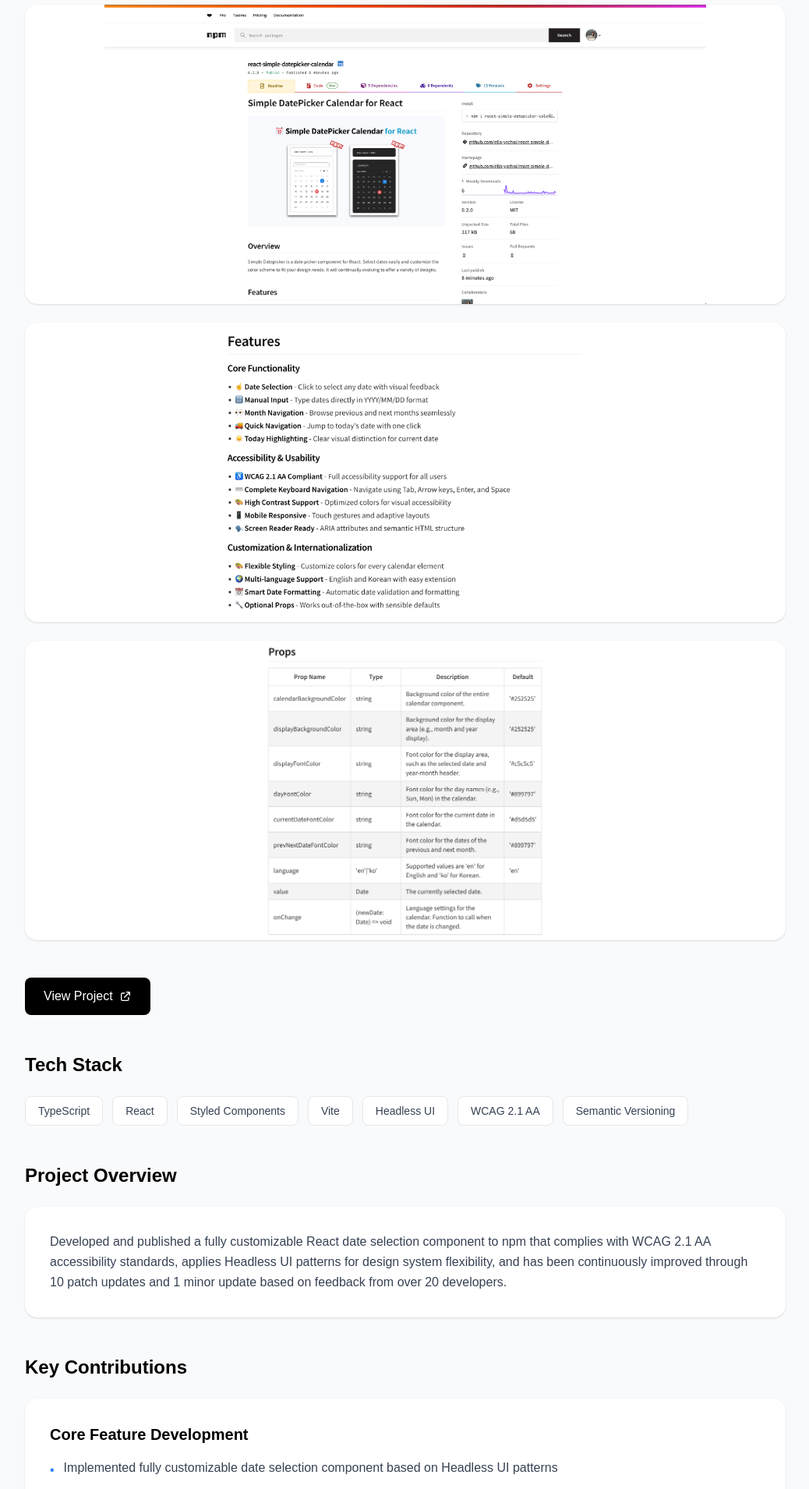
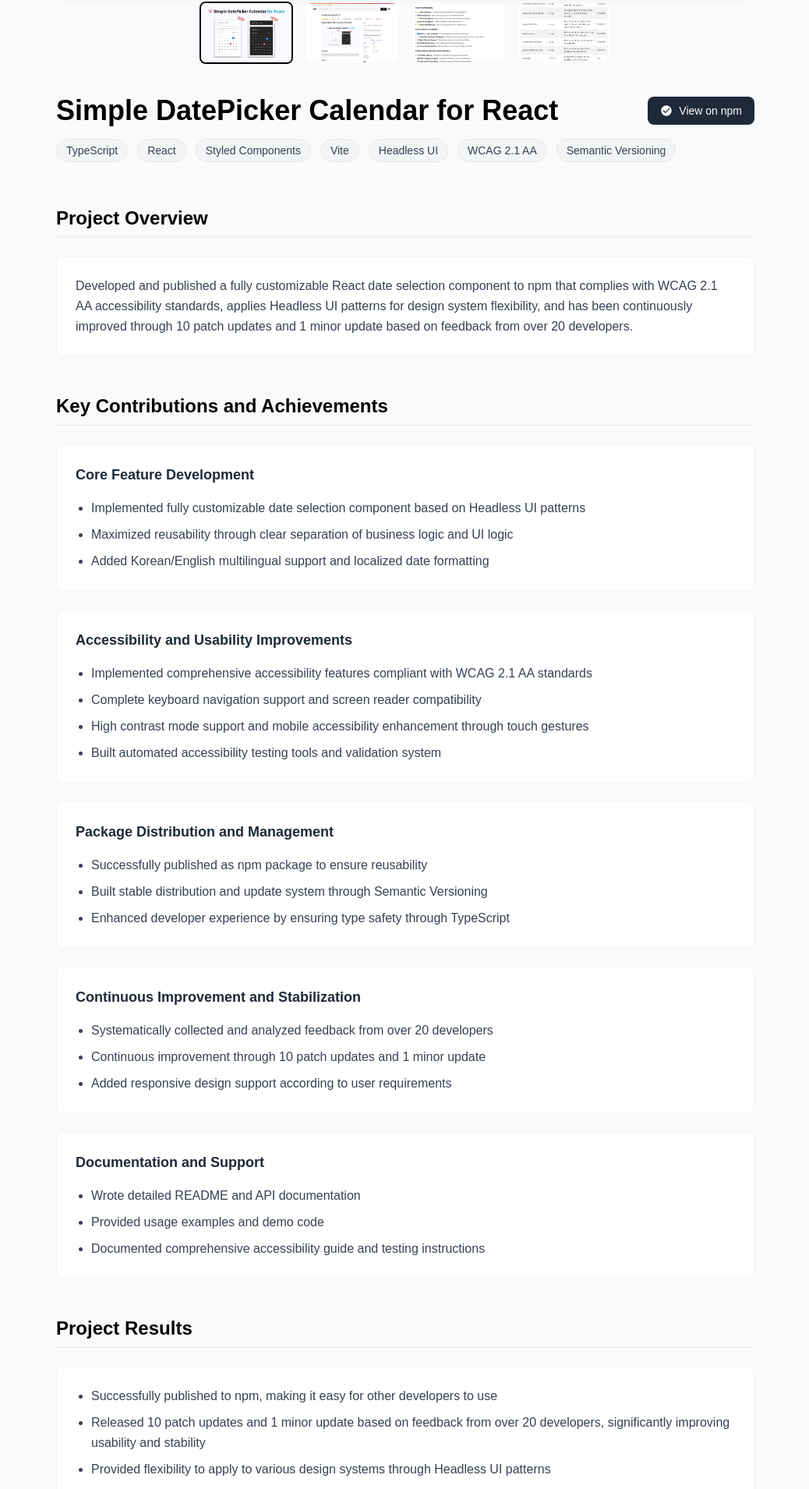
Before and after one commit to ella-yschoi/ella-yschoi.github.io, a Next.js app: page /projects/datepicker-calendar in a window 1280 px wide. Shown: the part 558-2468 px from the top of the page at 78% size, without its empty margins (120-1158 px from the left). Built offline with nearby package versions, Linux system fonts and the light colour scheme.

Commit message:
refactor: Revise ProjectDetailPage layout and styling for improved user experience and visual consistency

```diff
--- a/src/app/projects/[slug]/page.tsx
+++ b/src/app/projects/[slug]/page.tsx
@@ -253,87 +253,108 @@ export default function ProjectDetailPage({ params }: Props) {
 
   if (!project) {
     return (
-      <section className='py-16 w-full bg-gray-50 min-h-screen' data-scrollable>
-        <div className='max-w-5xl mx-auto px-4 md:px-6'>
-          <div className='pt-8'>
+      <section
+        className='py-16 px-4 w-full bg-gray-50 min-h-screen'
+        data-scrollable
+      >
+        <div className='max-w-4xl mx-auto'>
           <h1 className='text-3xl font-bold mb-6 text-black'>
             Project Not Found
           </h1>
-            <p className='text-lg text-gray-700'>
-              The project you're looking for doesn't exist.
-            </p>
-          </div>
+          <p className='text-gray-600'>The requested project does not exist.</p>
         </div>
       </section>
     );
   }
 
   return (
-    <section className='py-16 w-full bg-gray-50 min-h-screen' data-scrollable>
-      <div className='max-w-5xl mx-auto px-4 md:px-6'>
-        <div className='pt-8'>
-          <h1 className='text-3xl font-bold mb-6 text-black'>
-            {project.title}
-          </h1>
-          {project.subtitle && (
-            <p className='text-gray-600 mb-8 italic'>{project.subtitle}</p>
-          )}
+    <section
+      className='py-16 px-4 w-full bg-gray-50 min-h-screen'
+      data-scrollable
+    >
+      <div className='max-w-4xl mx-auto'>
+        {/* Image Section */}
+        <div className='mb-10'>
+          <div className='rounded-xl overflow-hidden bg-white flex items-center justify-center shadow-lg mb-4 min-h-[240px] md:min-h-[480px]'>
+            <Image
+              src={mainImage}
+              alt={project.title + ' main screenshot'}
+              width={800}
+              height={480}
+              className='object-contain w-full h-[240px] md:h-[480px]'
+              priority
+            />
           </div>
-
-        {/* Project Images */}
-        <div className='mb-12'>
-          <div className='grid gap-6'>
-            {project.images.map((image, index) => (
-              <div
-                key={index}
-                className='relative w-full h-64 md:h-80 lg:h-96 bg-white rounded-2xl shadow overflow-hidden'
+          <div className='flex gap-2 md:gap-4 justify-center flex-wrap md:flex-nowrap'>
+            {project.images.map((img, idx) => (
+              <button
+                key={img}
+                onClick={() => setMainImage(img)}
+                className={`rounded-lg overflow-hidden border-2 ${
+                  mainImage === img ? 'border-black' : 'border-transparent'
+                } focus:outline-none`}
+                style={{ width: 120, height: 80 }}
+                aria-label={`View screenshot ${idx + 1}`}
               >
                 <Image
-                  src={image}
-                  alt={`${project.title} screenshot ${index + 1}`}
-                  fill
-                  className='object-contain'
+                  src={img}
+                  alt={project.title + ' thumbnail ' + (idx + 1)}
+                  width={120}
+                  height={80}
+                  className='object-cover w-full h-full'
                 />
-              </div>
+              </button>
             ))}
           </div>
         </div>
 
-        {/* Project URL */}
+        {/* Title, Info, Tags */}
+        <div className='mb-14'>
+          <div className='flex flex-col md:flex-row md:items-center md:justify-between mt-10 mb-4 gap-4'>
+            <h1 className='text-3xl md:text-4xl font-bold text-black break-words'>
+              {project.title}
+            </h1>
             {project.projectURL && (
-          <div className='mb-12'>
               <a
                 href={project.projectURL}
                 target='_blank'
                 rel='noopener noreferrer'
-              className='inline-flex items-center gap-2 px-6 py-3 bg-black text-white rounded-lg hover:bg-gray-800 transition-colors'
+                className='inline-flex items-center gap-2 px-4 py-2 bg-gray-800 text-white rounded-lg hover:bg-gray-700 transition-colors duration-200 font-medium text-sm'
+                aria-label='View on npm'
               >
-              View Project
                 <svg
-                className='w-4 h-4'
-                fill='none'
-                stroke='currentColor'
+                  width='16'
+                  height='16'
                   viewBox='0 0 24 24'
+                  fill='currentColor'
+                  className='flex-shrink-0'
+                  aria-hidden='true'
                 >
-                <path
-                  strokeLinecap='round'
-                  strokeLinejoin='round'
-                  strokeWidth={2}
-                  d='M10 6H6a2 2 0 00-2 2v10a2 2 0 002 2h10a2 2 0 002-2v-4M14 4h6m0 0v6m0-6L10 14'
+                  <path d='M12 2C6.48 2 2 6.48 2 12s4.48 10 10 10 10-4.48 10-10S17.52 2 12 2zm-2 15l-5-5 1.41-1.41L10 14.17l7.59-7.59L19 8l-9 9z' />
+                </svg>
+                View on npm
+              </a>
+            )}
+          </div>
+          {project.subtitle && (
+            <div className='flex items-center gap-2 mb-4'>
+              <Image
+                src='/info.svg'
+                alt='Information'
+                width={16}
+                height={16}
+                aria-hidden='true'
               />
-              </svg>
-            </a>
+              <p className='text-sm text-gray-500'>{project.subtitle}</p>
             </div>
           )}
-
-        {/* Tech Stack */}
-        <div className='mb-12'>
-          <h2 className='text-2xl font-bold mb-6 text-black'>Tech Stack</h2>
-          <div className='flex flex-wrap gap-3'>
+          <div className='flex flex-wrap gap-2 md:gap-3 mb-6'>
             {project.tech.map((tech) => (
               <span
                 key={tech}
-                className='px-4 py-2 bg-white text-gray-700 rounded-lg border border-gray-200 text-sm font-medium'
+                className='px-3 py-1 bg-gray-100 text-gray-700 rounded-full text-sm font-medium border border-gray-200'
+                tabIndex={0}
+                aria-label={tech}
               >
                 {tech}
               </span>
@@ -341,64 +362,65 @@ export default function ProjectDetailPage({ params }: Props) {
           </div>
         </div>
 
-        {/* Project Overview */}
-        <div className='mb-12'>
-          <h2 className='text-2xl font-bold mb-6 text-black'>
+        {/* Main Content Sections */}
+        <div className='space-y-12'>
+          <section>
+            <h2 className='text-2xl font-bold mb-6 text-black border-b border-gray-200 pb-2'>
               {project.overview.title}
             </h2>
-          <div className='bg-white rounded-2xl shadow p-8'>
-            {project.overview.content.map((paragraph, index) => (
+            <div className='bg-white rounded-lg p-6 border border-gray-100'>
+              <div className='space-y-3'>
+                {project.overview.content.map((content, index) => (
                   <p
                     key={index}
-                className='text-gray-700 leading-relaxed mb-4 last:mb-0'
+                    className='text-gray-700 text-base leading-relaxed'
                   >
-                {paragraph}
+                    {content}
                   </p>
                 ))}
               </div>
             </div>
+          </section>
 
-        {/* Contributions */}
-        <div className='mb-12'>
-          <h2 className='text-2xl font-bold mb-6 text-black'>
-            Key Contributions
+          <section>
+            <h2 className='text-2xl font-bold mb-6 text-black border-b border-gray-200 pb-2'>
+              Key Contributions and Achievements
             </h2>
-          <div className='space-y-8'>
+            <div className='space-y-6'>
               {project.contributions.map((contribution, index) => (
-              <div key={index} className='bg-white rounded-2xl shadow p-8'>
-                <h3 className='text-xl font-semibold mb-4 text-black'>
+                <div
+                  key={index}
+                  className='bg-white rounded-lg p-6 border border-gray-100'
+                >
+                  <h3 className='text-lg font-semibold text-gray-800 mb-4'>
                     {contribution.category}
                   </h3>
-                <ul className='space-y-3'>
+                  <ul className='list-disc pl-5 text-gray-700 text-base space-y-2'>
                     {contribution.items.map((item, itemIndex) => (
-                    <li key={itemIndex} className='flex items-start gap-3'>
-                      <span className='text-blue-500 mt-1'>•</span>
-                      <span className='text-gray-700 leading-relaxed'>
-                        {item}
-                      </span>
+                      <li key={itemIndex} className='leading-relaxed'>
+                        {item.replace(/\*\*/g, '')}
                       </li>
                     ))}
                   </ul>
                 </div>
               ))}
             </div>
-        </div>
+          </section>
 
-        {/* Project Results */}
-        <div className='mb-12'>
-          <h2 className='text-2xl font-bold mb-6 text-black'>
+          <section>
+            <h2 className='text-2xl font-bold mb-6 text-black border-b border-gray-200 pb-2'>
               {project.result.title}
             </h2>
-          <div className='bg-white rounded-2xl shadow p-8'>
-            {project.result.content.map((paragraph, index) => (
-              <p
-                key={index}
-                className='text-gray-700 leading-relaxed mb-4 last:mb-0'
-              >
-                {paragraph}
-              </p>
+            <div className='bg-white rounded-lg p-6 border border-gray-100'>
+              <ul className='list-disc pl-5 text-gray-700 text-base space-y-2'>
+                {project.result.content.map((content, index) => (
+                  <li key={index} className='leading-relaxed'>
+                    {content.replace(/\*\*/g, '')}
+                  </li>
                 ))}
+              </ul>
             </div>
+          </section>
         </div>
       </div>
     </section>
```
Lines whose indentation alone changed are shown as unchanged.
